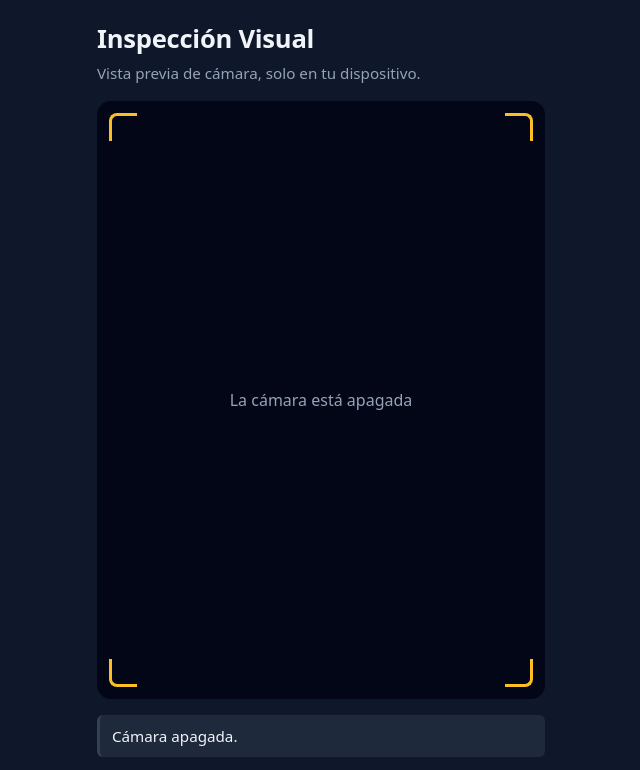
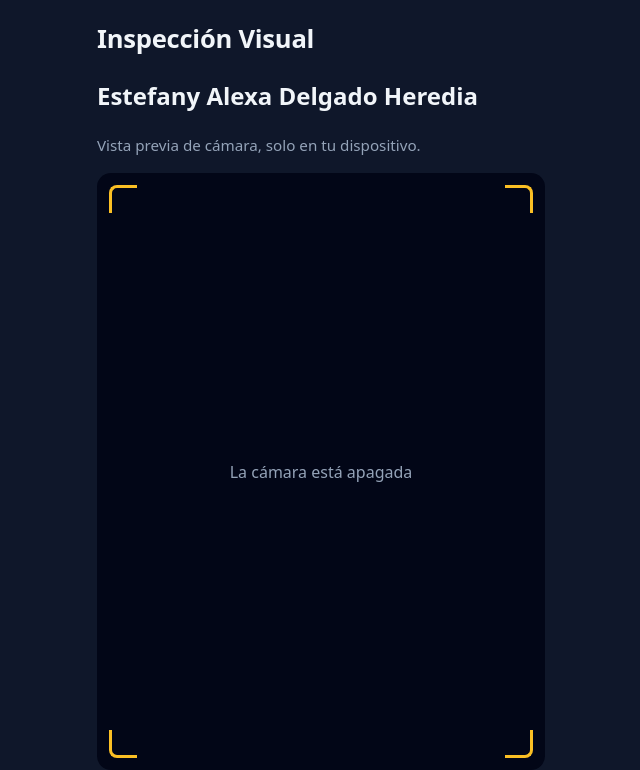
Before and after one commit to alexadeher/pwa-camara-instalable, a plain HTML site: page index.html in a window 1280 px wide. Shown: the top 770 px of the page, without its empty margins (319-959 px from the left). Drawn offline with Linux system fonts and the light colour scheme.

Commit message:
fix: agregar nombre

```diff
--- a/index.html
+++ b/index.html
@@ -22,6 +22,7 @@
     <main class="app">
         <header class="encabezado">
         <h1>Inspección Visual</h1>
+        <h2>Estefany Alexa Delgado Heredia</h2>
         <p class="subtitulo">Vista previa de cámara, solo en tu dispositivo.</p>
         </header>
 
```
